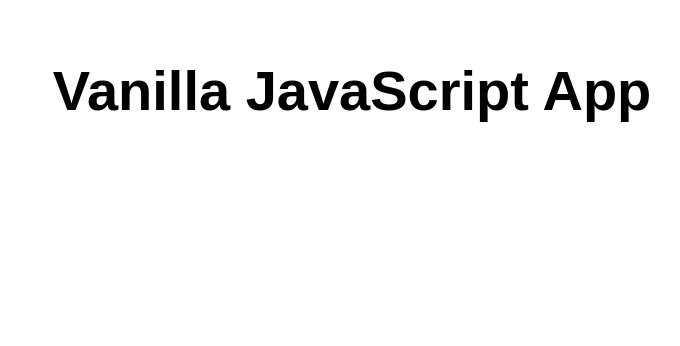
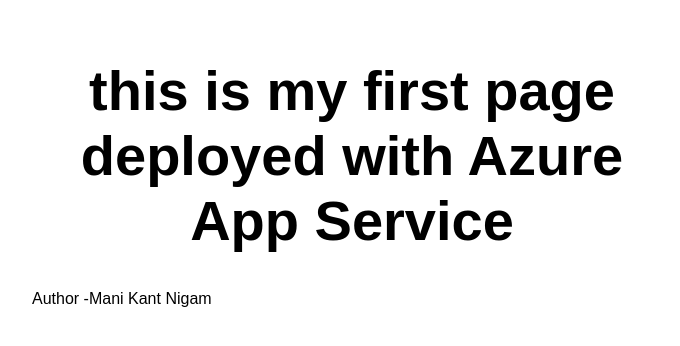
Before and after one commit to manikantnigam31/ManiStaticWebApp, a website: page src/index.html in a window 1280 px wide. Shown: the whole page, without its empty margins (288-968 px from the left). Drawn offline with Linux system fonts and the light colour scheme.

Commit message:
Update index.html

```diff
--- a/src/index.html
+++ b/src/index.html
@@ -5,13 +5,13 @@
   <meta charset="UTF-8">
   <meta name="viewport" content="width=device-width, initial-scale=1.0">
   <link rel="stylesheet" href="styles.css">
-  <title>Vanilla JavaScript App</title>
+  <title>First Static Web App</title>
 </head>
 
 <body>
   <main>
-    <h1>Vanilla JavaScript App</h1>
+    <h1>this is my first page deployed with Azure App Service</h1>
+    Author -Mani Kant Nigam
   </main>
 </body>
-
 </html>
```
